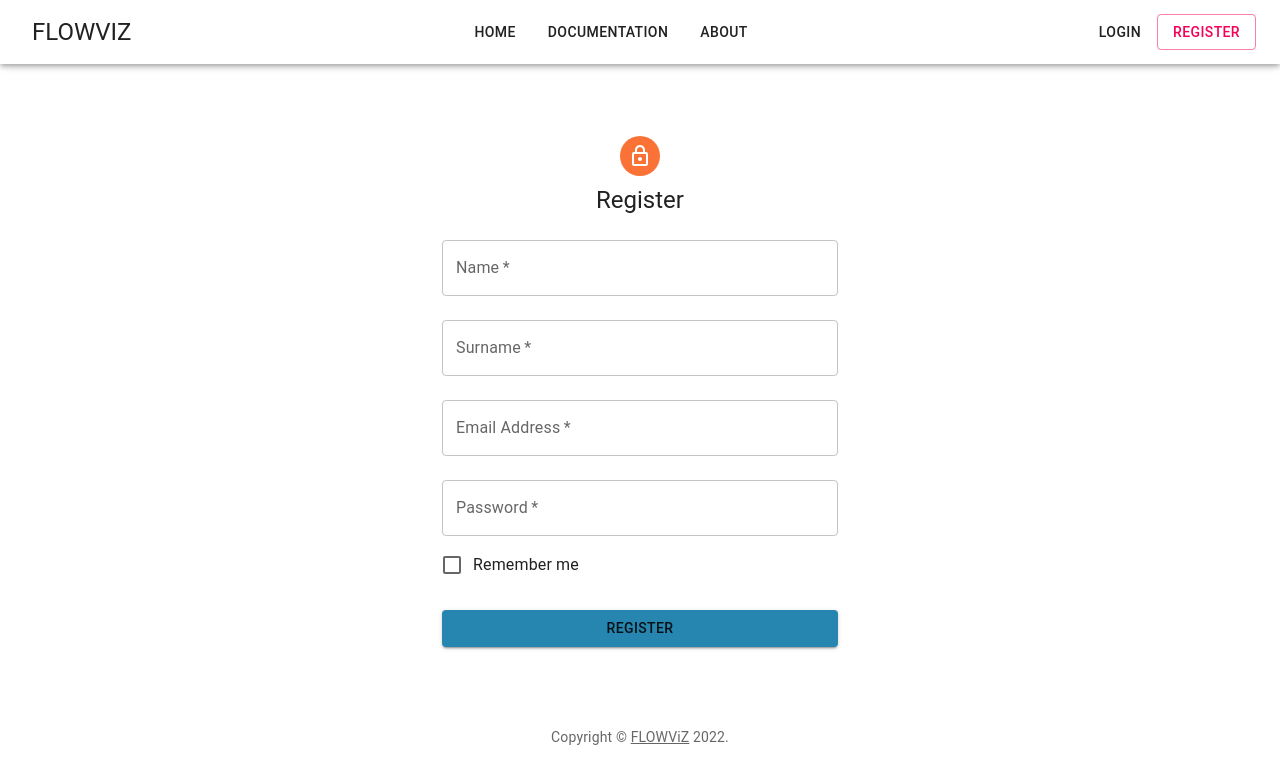
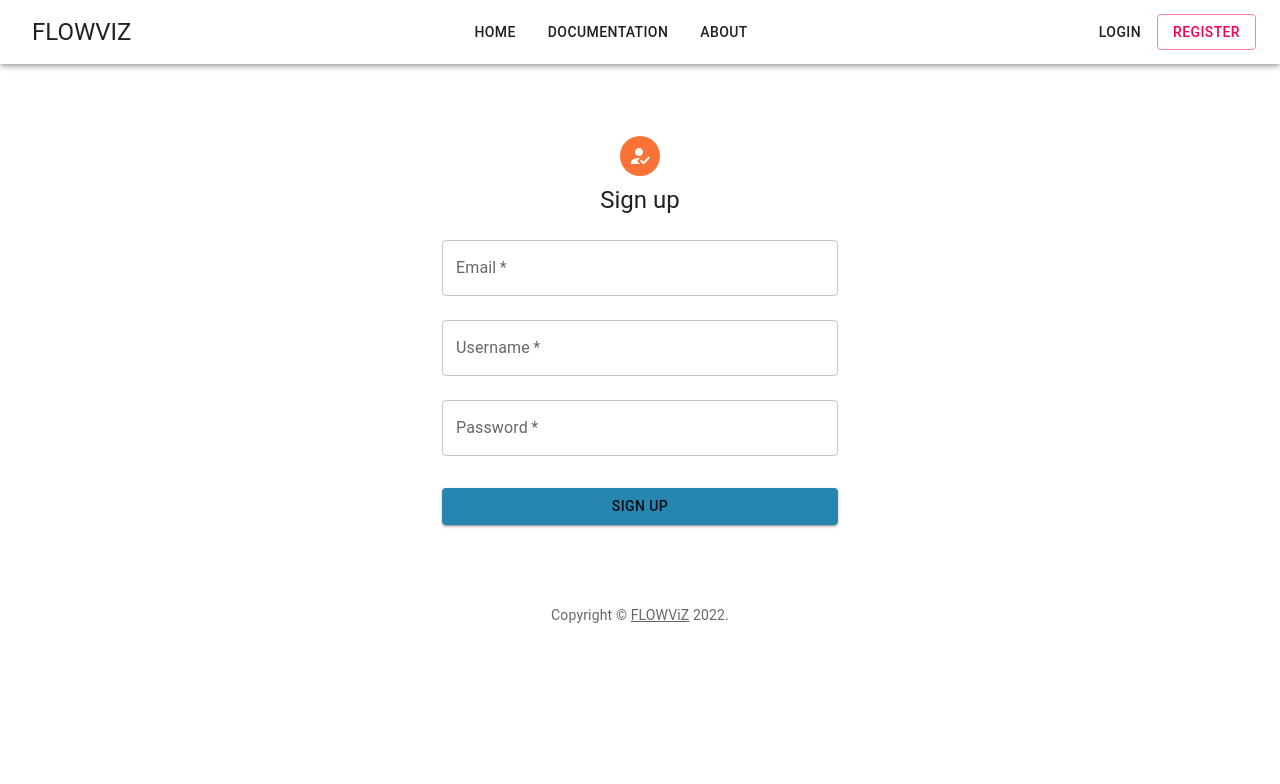
Before and after one commit to mig07/FLOWViZ, a React (Create React App) app in the folder client/: page /register in a window 1280 px wide. Shown: the top 784 px of the page. Built offline with nearby package versions, Linux system fonts and the light colour scheme.

Commit message:
Client: updating user sign in and sign up

```diff
--- /dev/null
+++ b/client/src/component/common/infoBar.js
@@ -0,0 +1,6 @@
+import * as React from "react";
+import Alert from "@mui/material/Alert";
+
+export default function InfoBar(type, text) {
+  return <Alert severity={type}>{text}</Alert>;
+}
--- a/client/src/component/common/userForm.js
+++ b/client/src/component/common/userForm.js
@@ -1,86 +1,14 @@
-import * as React from "react";
+import React from "react";
+import { Toolbar } from "@mui/material";
 import Avatar from "@mui/material/Avatar";
+import Box from "@mui/material/Box";
 import Button from "@mui/material/Button";
+import Container from "@mui/material/Container";
 import CssBaseline from "@mui/material/CssBaseline";
-import TextField from "@mui/material/TextField";
-import FormControlLabel from "@mui/material/FormControlLabel";
-import Checkbox from "@mui/material/Checkbox";
-import Link from "@mui/material/Link";
-import Grid from "@mui/material/Grid";
-import Box from "@mui/material/Box";
-import LockOutlinedIcon from "@mui/icons-material/LockOutlined";
 import Typography from "@mui/material/Typography";
-import Container from "@mui/material/Container";
-import { Toolbar } from "@mui/material";
 import Theme from "../../config/theme";
-import { useNavigate } from "react-router-dom";
 
-function LoginForm() {
-  return (
-    <>
-      <TextField
-        margin="normal"
-        required
-        fullWidth
-        id="email"
-        label="Email Address"
-        name="email"
-        autoComplete="email"
-        //autoFocus
-      />
-      <TextField
-        margin="normal"
-        required
-        fullWidth
-        name="password"
-        label="Password"
-        type="password"
-        id="password"
-        autoComplete="current-password"
-      />
-    </>
-  );
-}
-
-function RegisterForm() {
-  return (
-    <>
-      <TextField
-        margin="normal"
-        required
-        fullWidth
-        id="name"
-        label="Name"
-        name="name"
-        autoComplete="name"
-        //autoFocus
-      />
-      <TextField
-        margin="normal"
-        required
-        fullWidth
-        id="surname"
-        label="Surname"
-        name="Surname"
-        autoComplete="Surname"
-      />
-      {LoginForm()}
-    </>
-  );
-}
-
-export default function UserForm(props) {
-  const op = props.operationName;
-
-  const handleSubmit = (event) => {
-    event.preventDefault();
-    const data = new FormData(event.currentTarget);
-    console.log({
-      email: data.get("email"),
-      password: data.get("password"),
-    });
-  };
-
+export default function UserForm({ name, icon, handleSubmit, children }) {
   return (
     <Container component="main" maxWidth="xs">
       <CssBaseline />
@@ -93,49 +21,22 @@ export default function UserForm(props) {
         }}
       >
         <Avatar sx={{ m: 1, bgcolor: Theme.palette.secondary.main }}>
-          <LockOutlinedIcon />
+          {icon}
         </Avatar>
         <Typography component="h1" variant="h5">
-          {op}
+          {name}
         </Typography>
 
         <Box component="form" onSubmit={handleSubmit} noValidate sx={{ mt: 1 }}>
-          {(() => {
-            switch (op) {
-              case "Register":
-                return <RegisterForm />;
-              case "Login":
-                return <LoginForm />;
-            }
-          })()}
-          <FormControlLabel
-            control={<Checkbox value="remember" color="primary" />}
-            label="Remember me"
-          />
+          {children}
           <Button
             type="submit"
             fullWidth
             variant="contained"
             sx={{ mt: 3, mb: 2, bgcolor: Theme.palette.primary.dark }}
           >
-            {props.operationName}
+            {name}
           </Button>
-          {op === "Login" ? (
-            <Grid container>
-              <Grid item xs>
-                <Link href="#" variant="body2">
-                  Forgot password?
-                </Link>
-              </Grid>
-              <Grid item>
-                <Link href="/register" variant="body2">
-                  Don&apos;t have an account? Sign Up
-                </Link>
-              </Grid>
-            </Grid>
-          ) : (
-            <></>
-          )}
         </Box>
       </Box>
     </Container>
--- a/client/src/hooks/useFetch.js
+++ b/client/src/hooks/useFetch.js
@@ -1,5 +1,4 @@
 import { useState, useEffect } from "react";
-import NoResourceFoundException from "../exception/NoResourceFoundException";
 
 export const RequestState = {
   starting: "starting",
--- a/client/src/page/login.js
+++ b/client/src/page/login.js
@@ -1,9 +1,94 @@
-import * as React from 'react';
-import UserForm from '../component/common/userForm'
-
+import LoginIcon from "@mui/icons-material/Login";
+import FormControlLabel from "@mui/material/FormControlLabel";
+import TextField from "@mui/material/TextField";
+import React from "react";
+import { useState } from "react";
+import UserForm from "../component/common/userForm";
+import Checkbox from "@mui/material/Checkbox";
+import InfoBar from "../component/common/infoBar";
+import Loading from "../component/common/loading";
+import Request from "../service/request";
 
 export default function Login() {
-    return (
-        <UserForm operationName="Login" />
+  const [username, setUsername] = useState("");
+  const [password, setPassword] = useState("");
+  const [isTrusted, setIsTrusted] = useState(false);
+  const [submitting, setSubmitting] = useState(false);
+
+  const onFieldChange = (event, setter) => {
+    const value = event.target.value;
+    setter(value);
+  };
+
+  const onError = (error) => <InfoBar type="error" text={error} />;
+
+  const onSuccess = (data) => (
+    <InfoBar type="success" text="Login successful" />
+  );
+
+  const options = {
+    method: "POST",
+    headers: { "Content-Type": "application/json" },
+    body: JSON.stringify({
+      username: username,
+      password: password,
+    }),
+  };
+
+  const handleSubmit = (event) => {
+    event.preventDefault();
+    setSubmitting(true);
+  };
+
+  const OnLogin = () => {
+    return Request(
+      "http://localhost:3000/login",
+      options,
+      onError,
+      onSuccess,
+      <Loading />
     );
+  };
+
+  return (
+    <>
+      <UserForm name="Sign in" icon={<LoginIcon />} handleSubmit={handleSubmit}>
+        <TextField
+          margin="normal"
+          required
+          fullWidth
+          id="username"
+          label="Username"
+          name="username"
+          autoComplete="username"
+          value={username}
+          onChange={(event) => onFieldChange(event, setUsername)}
+          //autoFocus
+        />
+        <TextField
+          margin="normal"
+          required
+          fullWidth
+          name="password"
+          label="Password"
+          type="password"
+          id="password"
+          autoComplete="current-password"
+          value={password}
+          onChange={(event) => onFieldChange(event, setPassword)}
+        />
+        <FormControlLabel
+          control={
+            <Checkbox
+              value={isTrusted}
+              color="primary"
+              onChange={(event) => onFieldChange(event, setIsTrusted)}
+            />
+          }
+          label="Remember me"
+        />
+      </UserForm>
+      {submitting ? <OnLogin /> : <></>}
+    </>
+  );
 }
--- a/client/src/page/register.js
+++ b/client/src/page/register.js
@@ -1,11 +1,70 @@
-import * as React from 'react';
-import UserForm from '../component/common/userForm';
-import Typography from '@material-ui/core/Typography';
+import HowToRegIcon from "@mui/icons-material/HowToReg";
+import TextField from "@mui/material/TextField";
+import { useState } from "react";
+import React from "react";
+import UserForm from "../component/common/userForm";
 
-export default function Register() {
-    return (
-        <>
-            <UserForm operationName="Register" />
-        </>
-    )
+export default function Login() {
+  const [email, setEmail] = useState("");
+  const [username, setUsername] = useState("");
+  const [password, setPassword] = useState("");
+
+  const onFieldChange = (event, setter) => {
+    const value = event.target.value;
+    setter(value);
+  };
+
+  const handleSubmit = (event) => {
+    event.preventDefault();
+    const data = new FormData(event.currentTarget);
+    console.log({
+      email: data.get("name"),
+      password: data.get("password"),
+    });
+  };
+
+  return (
+    <UserForm
+      name="Sign up"
+      icon={<HowToRegIcon />}
+      handleSubmit={handleSubmit}
+    >
+      <TextField
+        margin="normal"
+        required
+        fullWidth
+        id="email"
+        label="Email"
+        name="email"
+        autoComplete="email"
+        value={email}
+        onChange={(event) => onFieldChange(event, setEmail)}
+        //autoFocus
+      />
+      <TextField
+        margin="normal"
+        required
+        fullWidth
+        id="username"
+        label="Username"
+        name="username"
+        autoComplete="username"
+        value={username}
+        onChange={(event) => onFieldChange(event, setUsername)}
+        //autoFocus
+      />
+      <TextField
+        margin="normal"
+        required
+        fullWidth
+        name="password"
+        label="Password"
+        type="password"
+        id="password"
+        autoComplete="current-password"
+        value={password}
+        onChange={(event) => onFieldChange(event, setPassword)}
+      />
+    </UserForm>
+  );
 }
--- a/client/src/service/request.js
+++ b/client/src/service/request.js
@@ -1,3 +1,4 @@
+import React from "react";
 import useFetch from "../hooks/useFetch";
 import { RequestState } from "../hooks/useFetch";
 
@@ -12,4 +13,6 @@ export default function Request(url, options, onError, onSuccess, onLoading) {
     case RequestState.success:
       return onSuccess(data);
   }
+
+  return <></>;
 }
```
